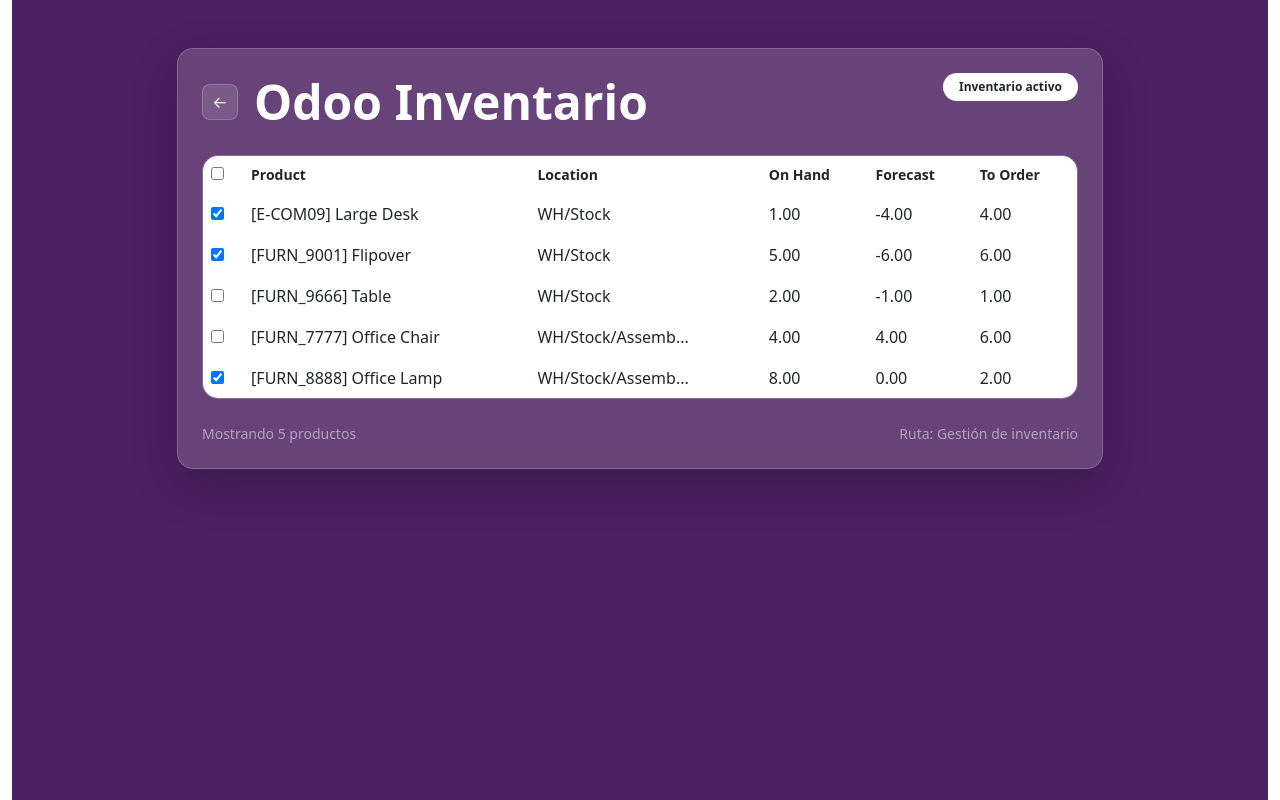
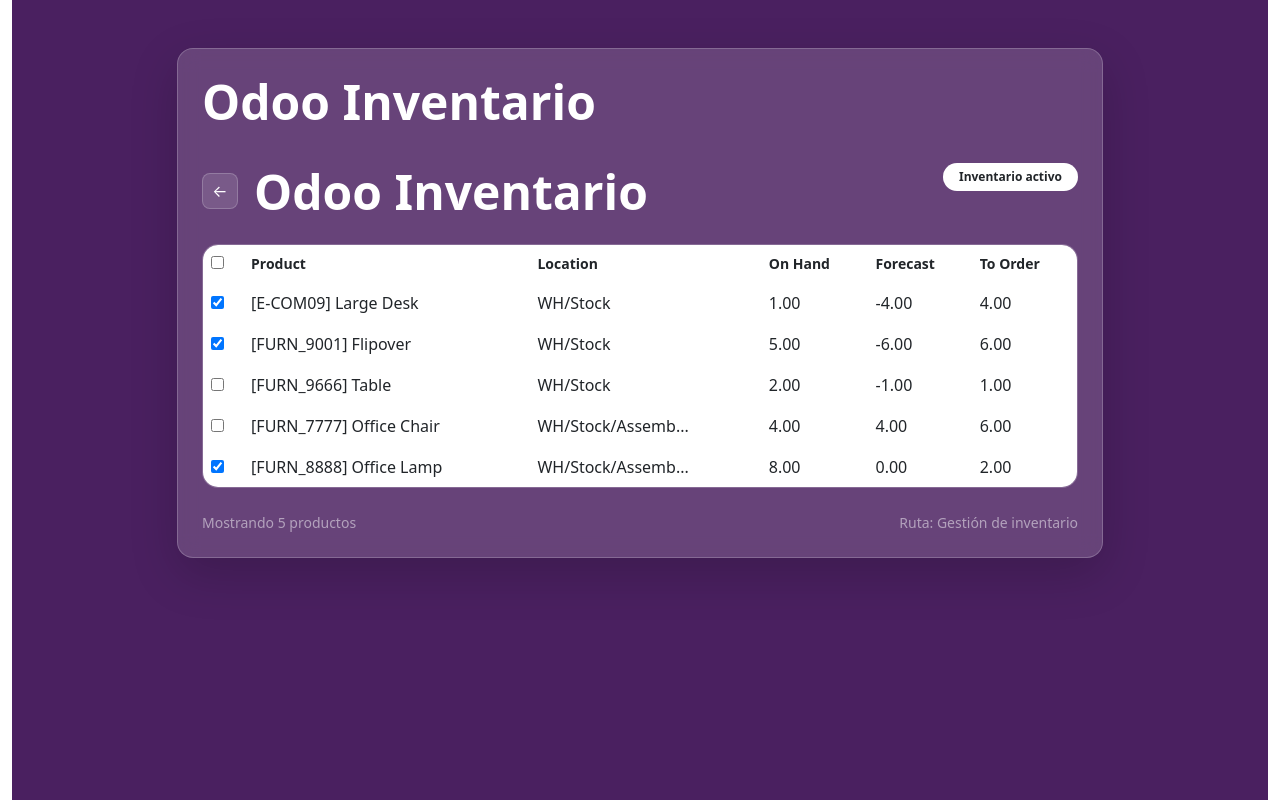
Before and after one commit to carlevo/OdooApp_CarlosCreus_PauDonoso, a Flask app: page /aplicacion in a window 1280 px wide. Run offline with Flask 3, Linux system fonts and the light colour scheme; the visitor is signed in with stand-in values (Sample User, id 1).

Commit message:
Auto stash before merge of "main" and "origin/main"

```diff
--- a/templates/aplicacion.html
+++ b/templates/aplicacion.html
@@ -1,11 +1,15 @@
 {% extends "base.html" %}
 {% block contingut %}
-<div class="aplicacion-page" style="min-height: 100vh; background: #4a2060">
-  <div class="container py-5">
-    <div class="row justify-content-center">
-      <div class="col-xl-10">
-        <div class="p-4 rounded-4 shadow-lg text-white"
-          style="background: rgba(255,255,255,0.16); border: 1px solid rgba(255,255,255,0.2); backdrop-filter: blur(10px);">
+<div class="aplicacion-page" style="min-height: 100vh; background: #4a2060;">
+    <div class="container py-5">
+        <div class="row justify-content-center">
+            <div class="col-xl-10">
+                <div class="p-4 rounded-4 shadow-lg text-white" style="background: rgba(255,255,255,0.16); border: 1px solid rgba(255,255,255,0.20); backdrop-filter: blur(10px);">
+                    <div class="d-flex flex-column flex-md-row justify-content-between align-items-start gap-3 mb-4">
+                        <div>
+                            <h1 class="display-5 fw-bold">Odoo Inventario</h1>
+                        </div>
+                    </div>
 
           <div class="d-flex flex-column flex-md-row justify-content-between align-items-start gap-3 mb-4">
             <div class="d-flex align-items-center gap-3">
```
